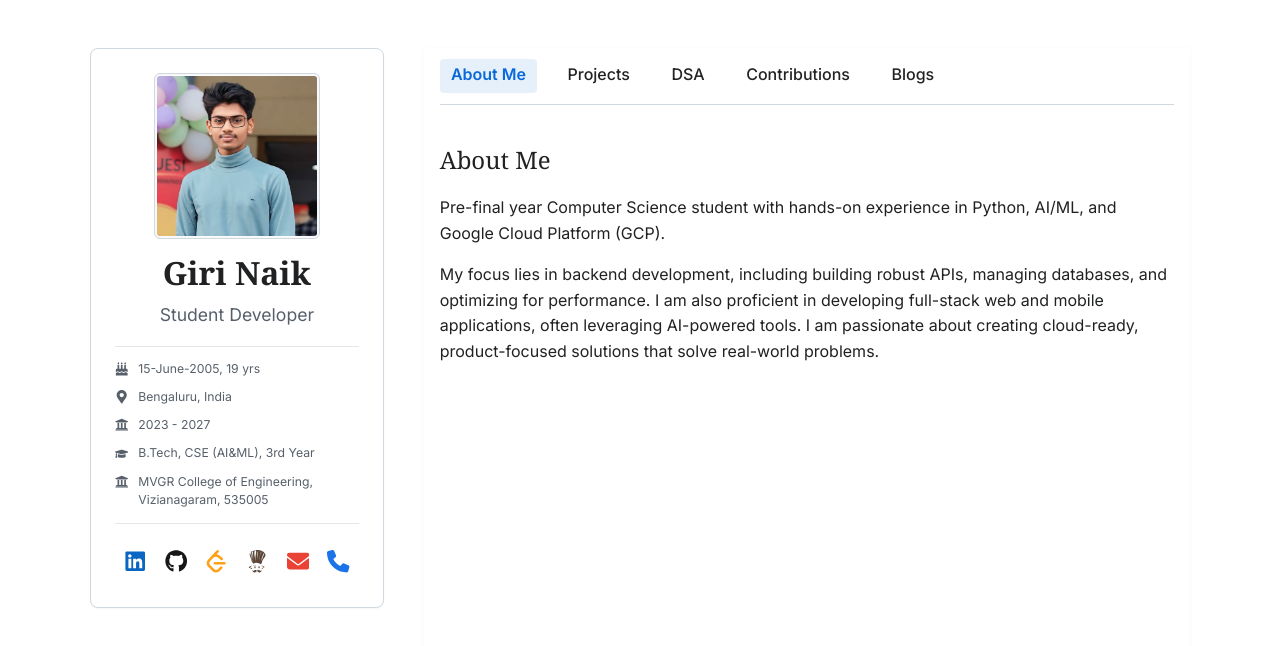
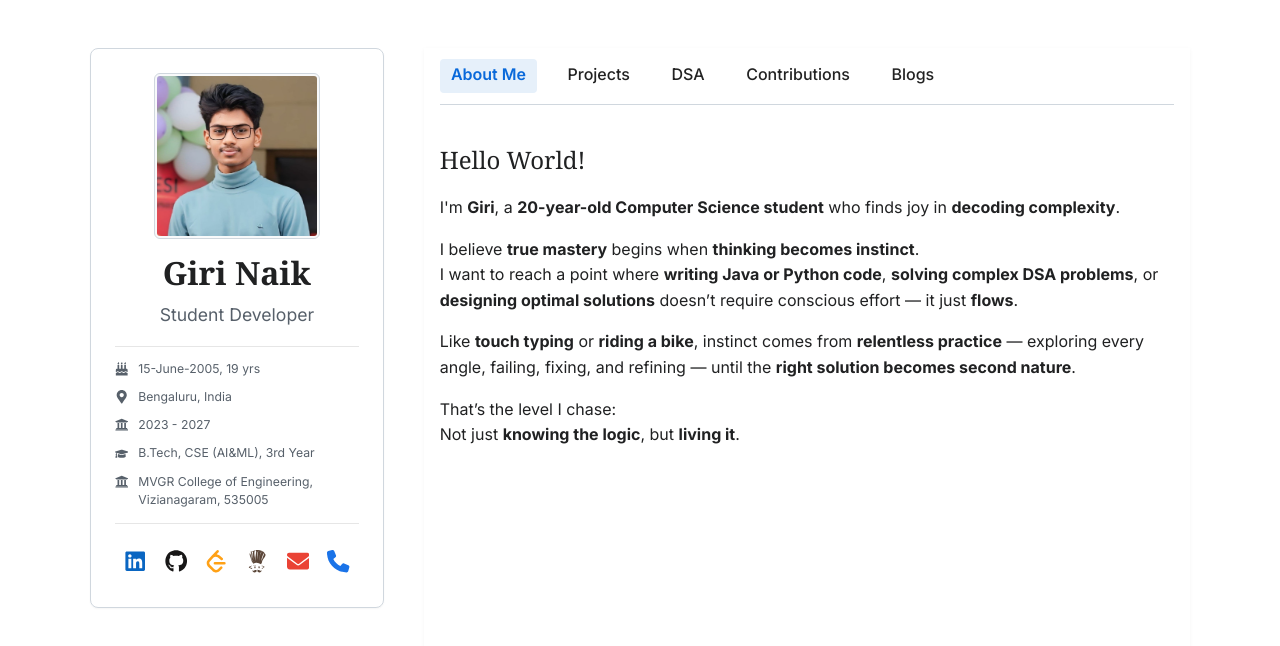
Before and after one commit to Mudavath-Giri-Naik/my-portfolio, a Next.js app: page / in a window 1280 px wide. Shown: the top 646 px of the page. Built offline with nearby package versions, Linux system fonts and the light colour scheme.

Commit message:
added image

```diff
--- a/src/app/layout.tsx
+++ b/src/app/layout.tsx
@@ -23,6 +23,9 @@ export default function RootLayout({
 }>) {
   return (
     <html lang="en">
+      <head>
+        <link rel="icon" href="/myfavicon.png" type="image/png" />
+      </head>
       <body className={inter.className}>
         <div className={styles.mainLayout}>
           {/* --- Left Sidebar (Profile Card) - Static --- */}
--- a/src/app/page.tsx
+++ b/src/app/page.tsx
@@ -7,12 +7,20 @@ import styles from "./Home.module.css";
 // This component can be expanded with more content
 const AboutMeContent = () => (
   <article>
-    <h2>About Me</h2>
+    <h1>Hello World!</h1>
     <p>
-      Pre-final year Computer Science student with hands-on experience in Python, AI/ML, and Google Cloud Platform (GCP).
+      I'm <strong>Giri</strong>, a <strong>20-year-old Computer Science student</strong> who finds joy in <strong>decoding complexity</strong>.
     </p>
     <p>
-      My focus lies in backend development, including building robust APIs, managing databases, and optimizing for performance. I am also proficient in developing full-stack web and mobile applications, often leveraging AI-powered tools. I am passionate about creating cloud-ready, product-focused solutions that solve real-world problems.
+      I believe <strong>true mastery</strong> begins when <strong>thinking becomes instinct</strong>.<br/>
+      I want to reach a point where <strong>writing Java or Python code</strong>, <strong>solving complex DSA problems</strong>, or <strong>designing optimal solutions</strong> doesn’t require conscious effort — it just <strong>flows</strong>.
+    </p>
+    <p>
+      Like <strong>touch typing</strong> or <strong>riding a bike</strong>, instinct comes from <strong>relentless practice</strong> — exploring every angle, failing, fixing, and refining — until the <strong>right solution becomes second nature</strong>.
+    </p>
+    <p>
+      That’s the level I chase:<br/>
+      Not just <strong>knowing the logic</strong>, but <strong>living it</strong>.
     </p>
   </article>
 );
```
Also changed, not shown: public/myfavicon.png (added), public/profile.jpg.
